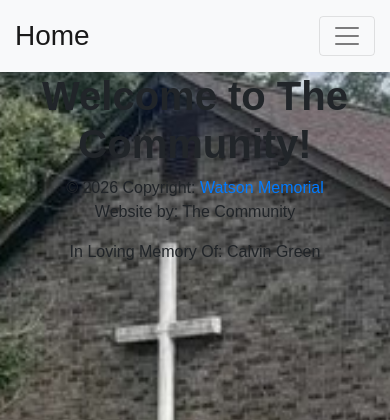
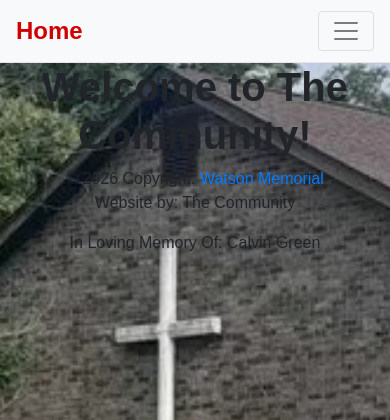
Before and after one commit to robertthegreat43/WatsonMem, a Django app: page / in a window 390 px wide. Shown: the top 420 px of the page. Run offline with Django 5.2, Linux system fonts and the light colour scheme; some libraries are stand-ins or nearby versions.

Commit message:
Add navbar styles and mobile responsiveness
Added styles for a minimal clean navbar and mobile adjustments.

```diff
--- a/static/main.css
+++ b/static/main.css
@@ -1,14 +1,38 @@
+/* Minimal clean navbar */
+.navbar {
+    background-color: #ffffff;
+    padding: 0.75rem 1rem;
+    border-bottom: 1px solid #e5e5e5;
+}
+
+.navbar-brand {
+    font-size: 28px;
+    font-weight: 600;
+    color: #d00000 !important;
+}
+
+.nav-link {
+    font-size: 18px;
+    color: #333 !important;
+}
+
+/* Mobile adjustments */
 @media (max-width: 768px) {
-    nav ul {
-        flex-direction: column;
-        width: 100%;
+    .navbar-brand {
+        font-size: 24px;
     }
 
-    nav li {
+    .navbar-nav .nav-link {
         text-align: center;
-        padding: 10px 0;
+        padding: 12px 0;
+        font-size: 18px;
+    }
+
+    .navbar {
+        padding: 0.5rem 1rem;
     }
 }
+
 
 body {
     font-family: Arial, sans-serif;
```
